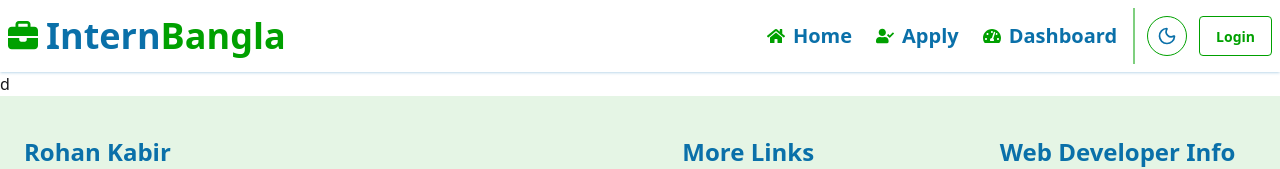
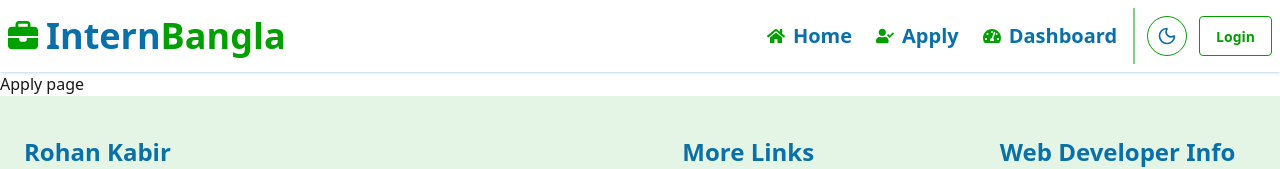
Before and after one commit to RohanR05/Job_Portal, a Next.js app: page /apply in a window 1280 px wide. Shown: the top 169 px of the page. Built offline with nearby package versions, Linux system fonts and the light colour scheme.

Commit message:
create apply page

```diff
--- a/src/app/apply/page.jsx
+++ b/src/app/apply/page.jsx
@@ -3,7 +3,7 @@
 const ApplyPage = () => {
   return (
     <div>
-      d
+      Apply page
     </div>
   )
 }
```
